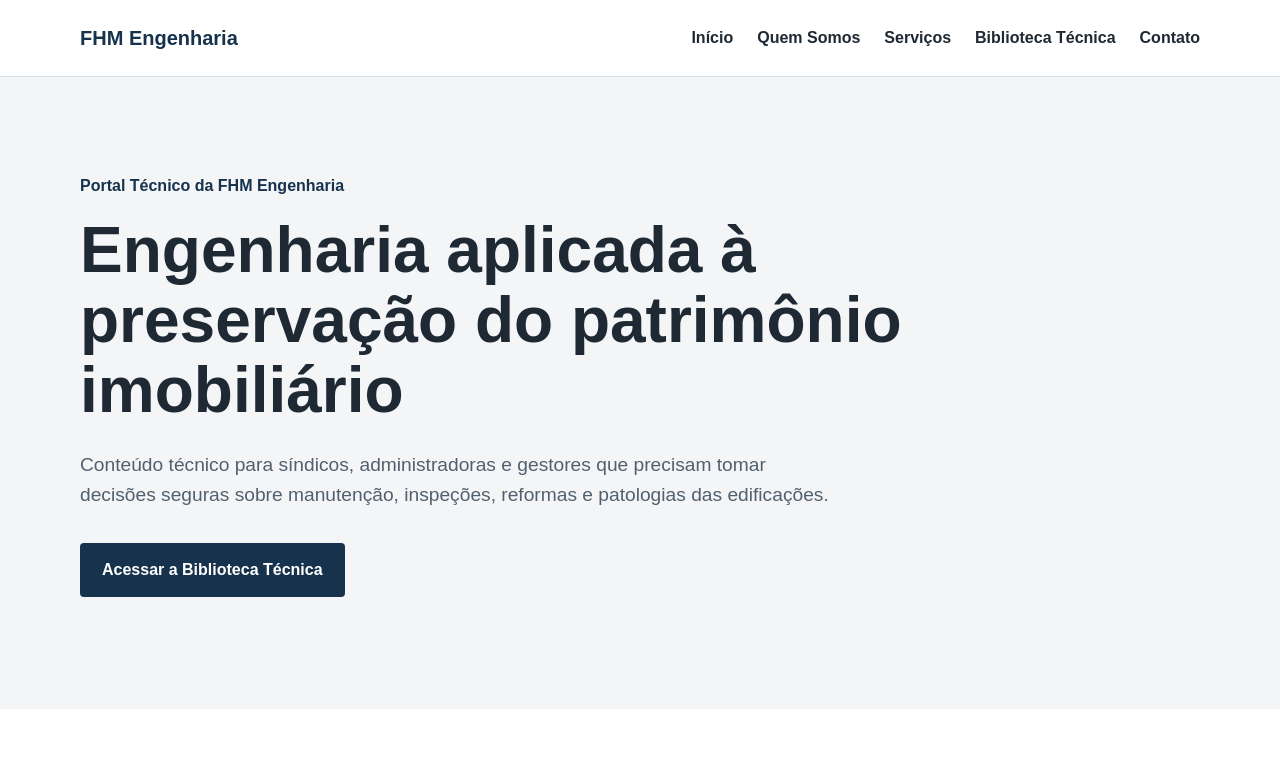
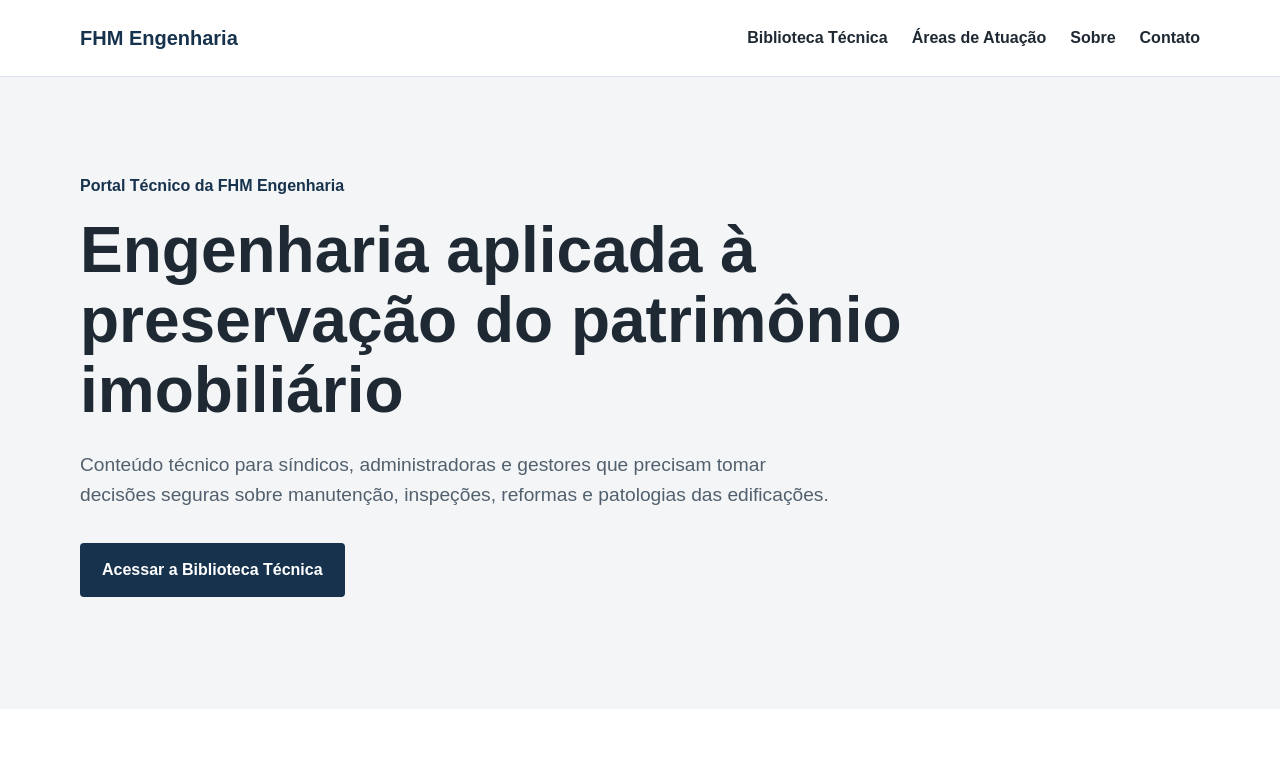
Before and after one commit to fhmengenharia-br/portal-tecnico, an Eleventy site: page src/index.md in a window 1280 px wide. Shown: the top 778 px of the page. Built offline with nearby package versions, Linux system fonts and the light colour scheme; Eleventy itself is replaced by a stand-in of ours; files that its build step writes are made by us from their sources.

Commit message:
OS-001 | Modernização do Header

```diff
--- a/src/_includes/layout.njk
+++ b/src/_includes/layout.njk
@@ -15,11 +15,10 @@
 
       <nav aria-label="Navegação principal">
         <ul class="main-menu">
-          <li><a href="/">Início</a></li>
-          <li><a href="/quem-somos/">Quem Somos</a></li>
-          <li><a href="/servicos/">Serviços</a></li>
-          <li><a href="/biblioteca-tecnica/">Biblioteca Técnica</a></li>
-          <li><a href="/contato/">Contato</a></li>
+            <li><a href="/biblioteca-tecnica/">Biblioteca Técnica</a></li>
+            <li><a href="/areas-de-atuacao/">Áreas de Atuação</a></li>
+            <li><a href="/sobre/">Sobre</a></li>
+            <li><a href="/contato/">Contato</a></li>
         </ul>
       </nav>
     </div>
```
Also changed, not shown: package.json (+5 -3 lines), 1 other file.
